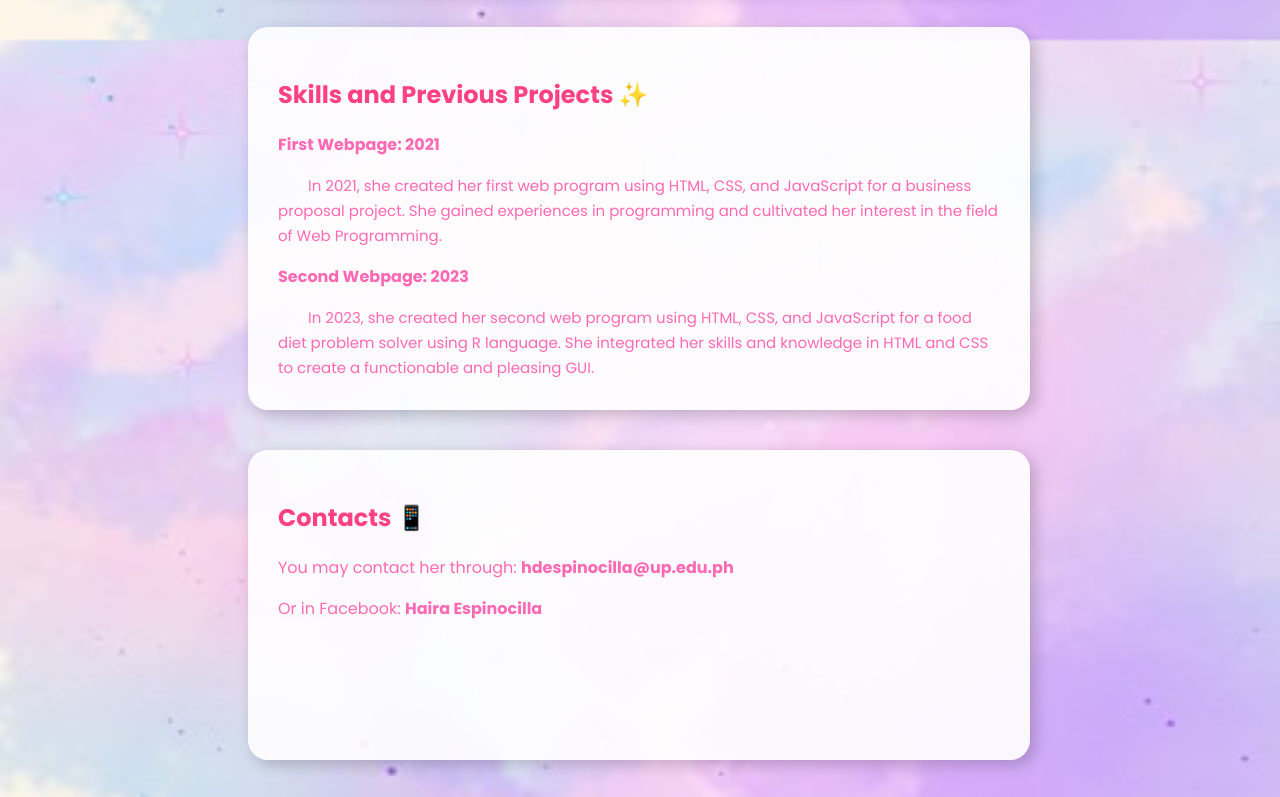
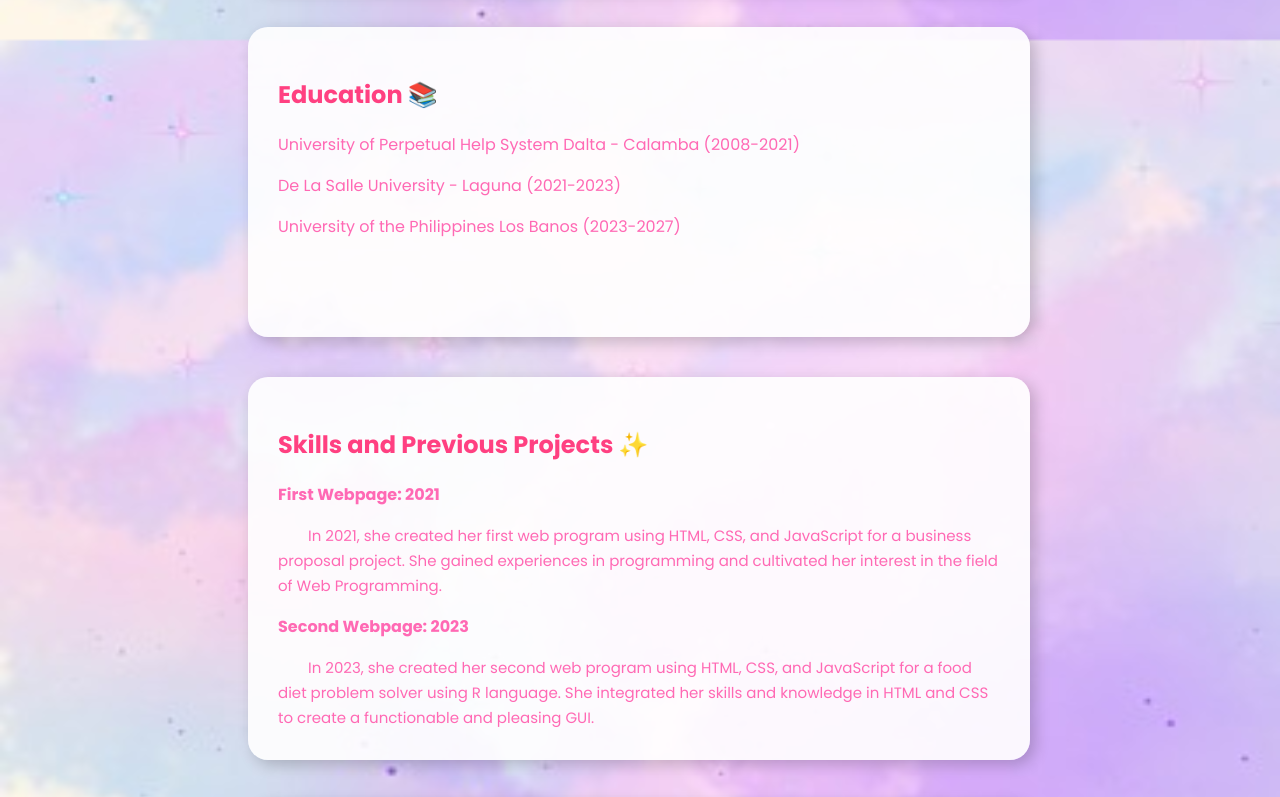
Before and after one commit to CMSC-100-2S24-25-C3L/exer-02-html-and-css-Haira-Espinocilla, a plain HTML site: page EspinocillaHTML/Exercise1.html in a window 1280 px wide. Shown: the part 760-1557 px from the top of the page. Drawn offline with Linux system fonts and the light colour scheme.

Commit message:
Update Exercise1.html
added education part

```diff
--- a/EspinocillaHTML/Exercise1.html
+++ b/EspinocillaHTML/Exercise1.html
@@ -40,6 +40,13 @@
             </div>
 
             <div class="container info-container">
+                <h2> Education 📚</h2>
+                <p> University of Perpetual Help System Dalta - Calamba (2008-2021)</p>
+                <p> De La Salle University - Laguna (2021-2023)</p>
+                <p> University of the Philippines Los Banos (2023-2027)</p>
+            </div>
+
+            <div class="container info-container">
                 <h2> Skills and Previous Projects ✨</h2>
                 <p> <b>First Webpage: 2021</b></p>
                 <p2> In 2021, she created her first web program using HTML, CSS, and JavaScript for a business proposal project. She gained experiences in programming and cultivated her interest in the field of Web Programming.</p2>
```
